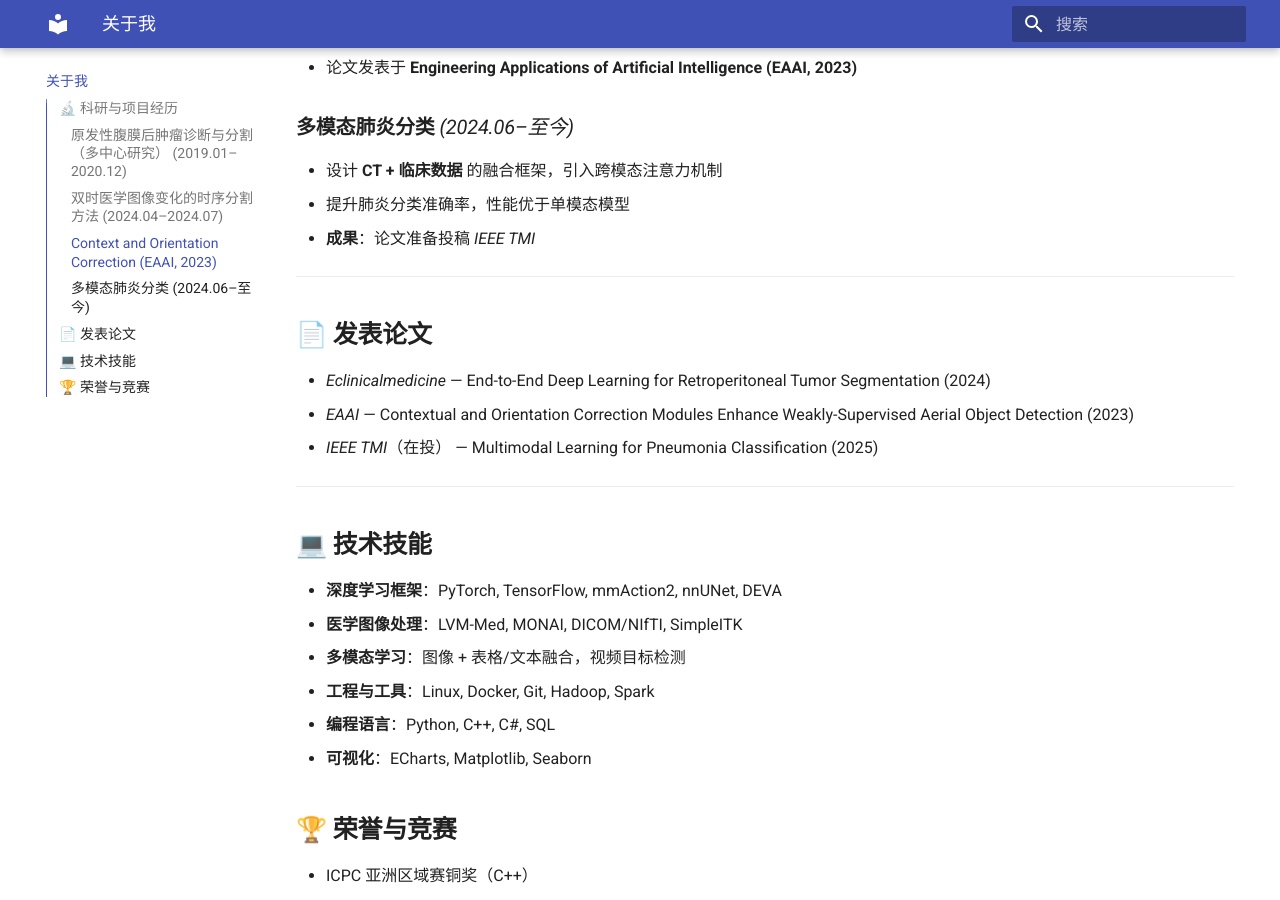
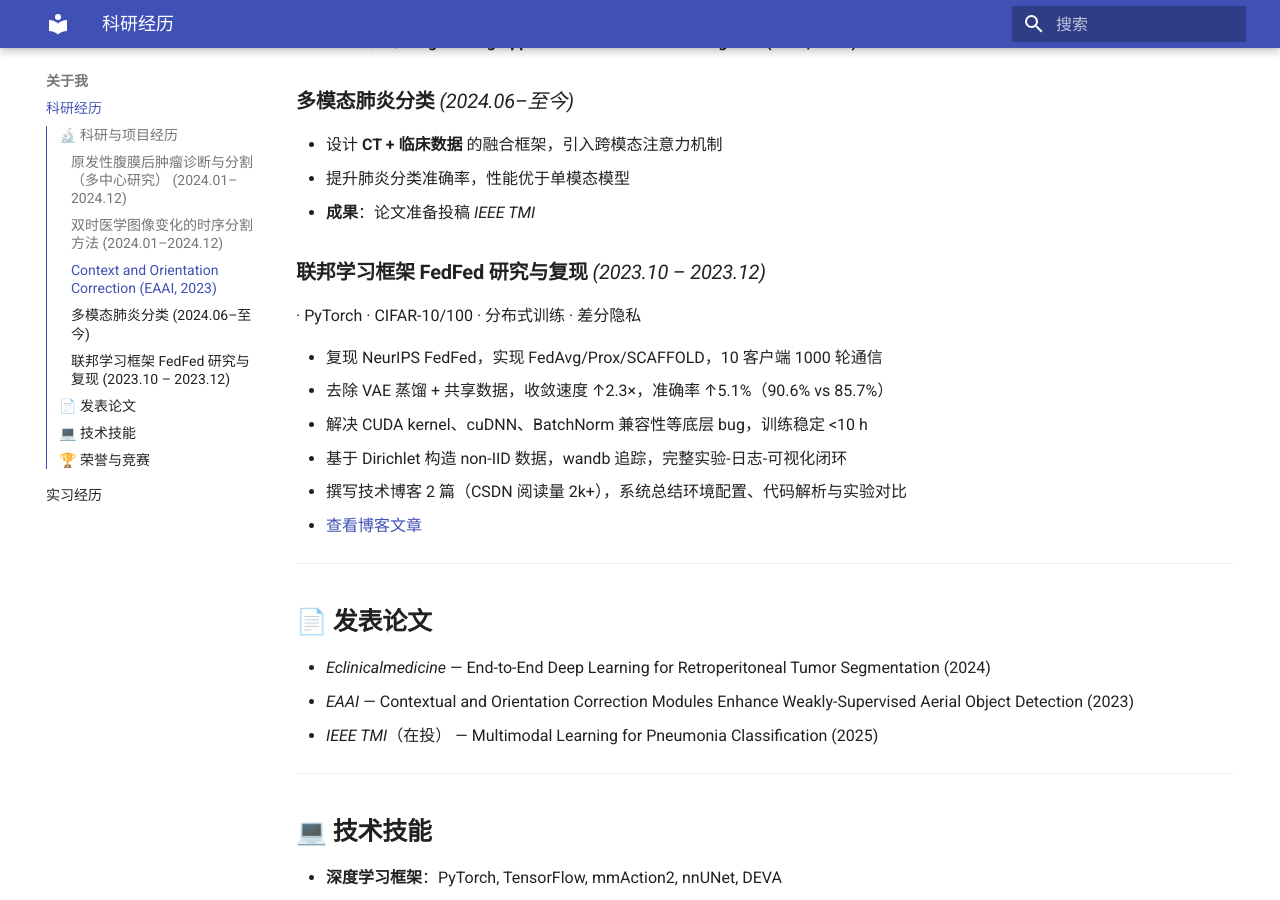
Before and after one commit to xuerong2024/My-homepage, an MkDocs documentation site: the page built from docs/about.md, in a window 1280 px wide and 900 px high, scrolled down 2383 px. Built offline with MkDocs 1.6.1 and Material for MkDocs 9.7.7, drawn with Linux system fonts in a browser that asks for light colours; some of the changed text lies outside the part shown.

Commit message:
update homepage

```diff
--- a/docs/about.md
+++ b/docs/about.md
@@ -2,7 +2,7 @@
 
 ## 🔬 科研与项目经历
 
-### **原发性腹膜后肿瘤诊断与分割（多中心研究）** *(2019.01–2020.12)*
+### **原发性腹膜后肿瘤诊断与分割（多中心研究）** *(2024.01–2024.12)*
 ![tumor](images/tumor.png){ width="30%" }
 ![tumor2](images/tumor2.png){ width="30%" }
 ![pred](images/pred_vs_results.png){ width="30%" }
@@ -12,9 +12,8 @@
 - 完成数据预处理（DICOM → NIfTI）、Linux/conda 实验环境搭建
 - **成果**：论文发表于 *Eclinicalmedicine*
 
----
 
-### **双时医学图像变化的时序分割方法** *(2024.04–2024.07)*
+### **双时医学图像变化的时序分割方法** *(2024.01–2024.12)*
 ![tumor](images/DEVA.png){ width="100%" }
 
 - 借鉴**视频分割方法 DEVA**的时序传播机制，用于双时 CT 图像变化检测
@@ -39,6 +38,16 @@
 - 提升肺炎分类准确率，性能优于单模态模型
 - **成果**：论文准备投稿 *IEEE TMI*
 
+### **联邦学习框架 FedFed 研究与复现**  *(2023.10 – 2023.12)*
+· PyTorch · CIFAR-10/100 · 分布式训练 · 差分隐私
+
+- 复现 NeurIPS FedFed，实现 FedAvg/Prox/SCAFFOLD，10 客户端 1000 轮通信
+- 去除 VAE 蒸馏 + 共享数据，收敛速度 ↑2.3×，准确率 ↑5.1%（90.6% vs 85.7%）
+- 解决 CUDA kernel、cuDNN、BatchNorm 兼容性等底层 bug，训练稳定 <10 h
+- 基于 Dirichlet 构造 non-IID 数据，wandb 追踪，完整实验-日志-可视化闭环
+- 撰写技术博客 2 篇（CSDN 阅读量 2k+），系统总结环境配置、代码解析与实验对比
+  - [查看博客文章](https://blog.csdn.net/weixin_51375278/article/details/147574540?fromshare=blogdetail&sharetype=blogdetail&sharerId=147574540&sharerefer=PC&sharesource=weixin_51375278&sharefrom=from_link)
+
 ---
 
 ## 📄 **发表论文**
--- /dev/null
+++ b/docs/experience.md
@@ -0,0 +1,34 @@
+# 实习经历 💼
+
+## 中软国际（西安）软件技术有限公司 *(2021.07 – 2021.08)*
+**职位**：C/C++ 实习生
+**技能**：C++, 游戏开发
+
+- 负责游戏框架搭建，基于 C++ 实现小游戏玩法和画面
+- 设计游戏界面、地图、人物形态和音效
+- **成果**：完成小游戏原型，实现基本交互和视觉效果
+
+---
+
+## 计算机房管理系统 *(2023.06 – 2023.06)*
+**职位**：组长
+**技能**：C#, MVC, SQL Server, SQL, ECharts, 前后端开发
+
+- 负责整个项目的框架设计和代码编写，使用 C# 语言和 MVC 框架
+- 建立并连接数据库，存储机房和使用者信息，并使用 SQL Server 进行管理
+- 使用 SQL 语言设计和管理数据库，保证系统使用合理
+- 对收集到的信息进行整理和数学建模，结果通过 ECharts 可视化展示
+- **成果**：完成完整计算机房管理系统原型，实现数据库管理和前后端功能
+- [项目链接](https://github.com/tinaronog/C-.Net-)
+
+---
+
+## 软通动力信息技术股份有限公司 *(2023.07 – 2023.08)*
+**职位**：数据分析师
+**技能**：Python, Hadoop, Hive, Spring Boot, SQL
+
+- 负责整个项目的 Hadoop 集群搭建和数据库管理
+- 使用 Sqoop 完成数据传输，Hive 进行数据库创建与管理
+- 使用 Python 爬虫获取业务数据，并用 Spring Boot 搭建 MVC 框架展示分析成果
+- **成果**：项目顺利完成数据采集与展示，提升数据处理效率
+- [爬虫项目链接](https://github.com/tinaronog/Python-)
--- a/mkdocs.yml
+++ b/mkdocs.yml
@@ -13,9 +13,9 @@
   - search
 nav:
   - 首页: index.md
-  - 关于我: about.md
-  - 博客:
-      - 博客首页: blog/index.md
+  - 关于我:
+      - 科研经历: about.md
+      - 实习经历: experience.md
 
 markdown_extensions:
   - attr_list
```
Also changed, not shown: site/about/index.html.
